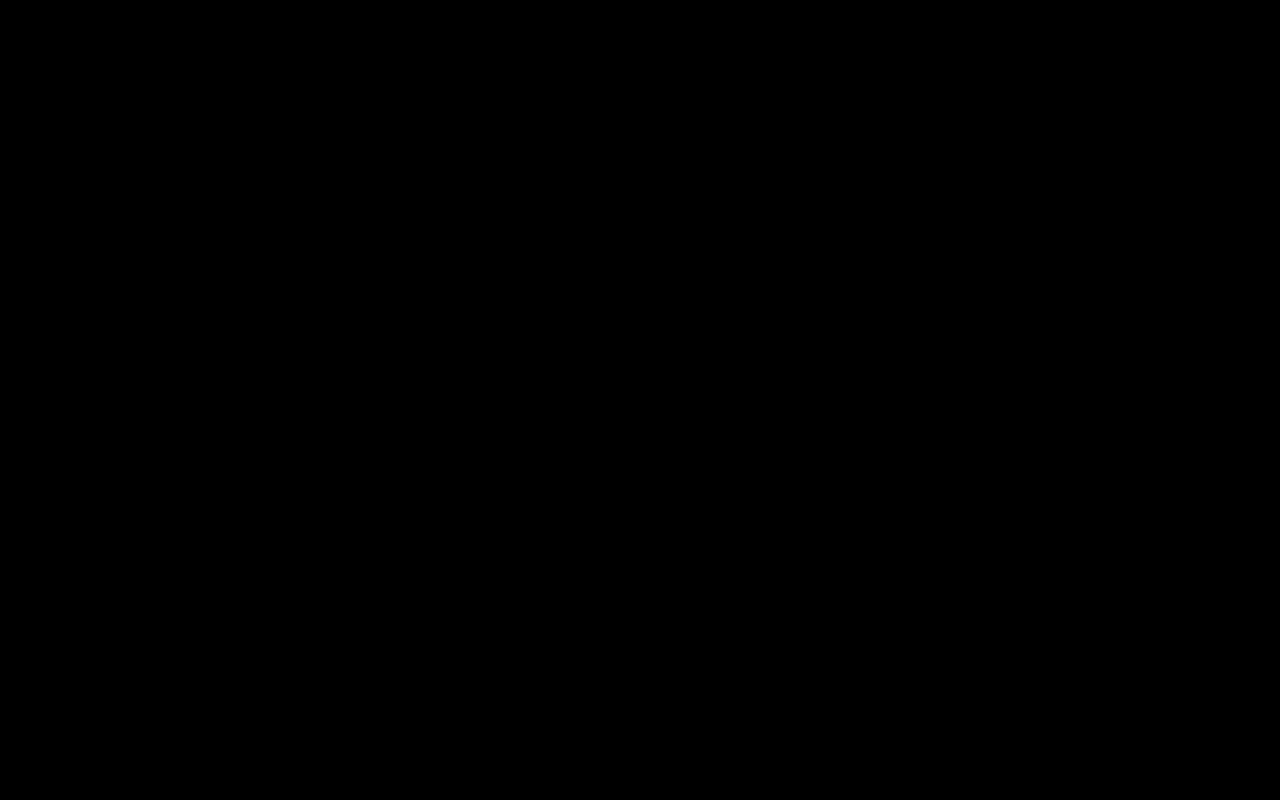
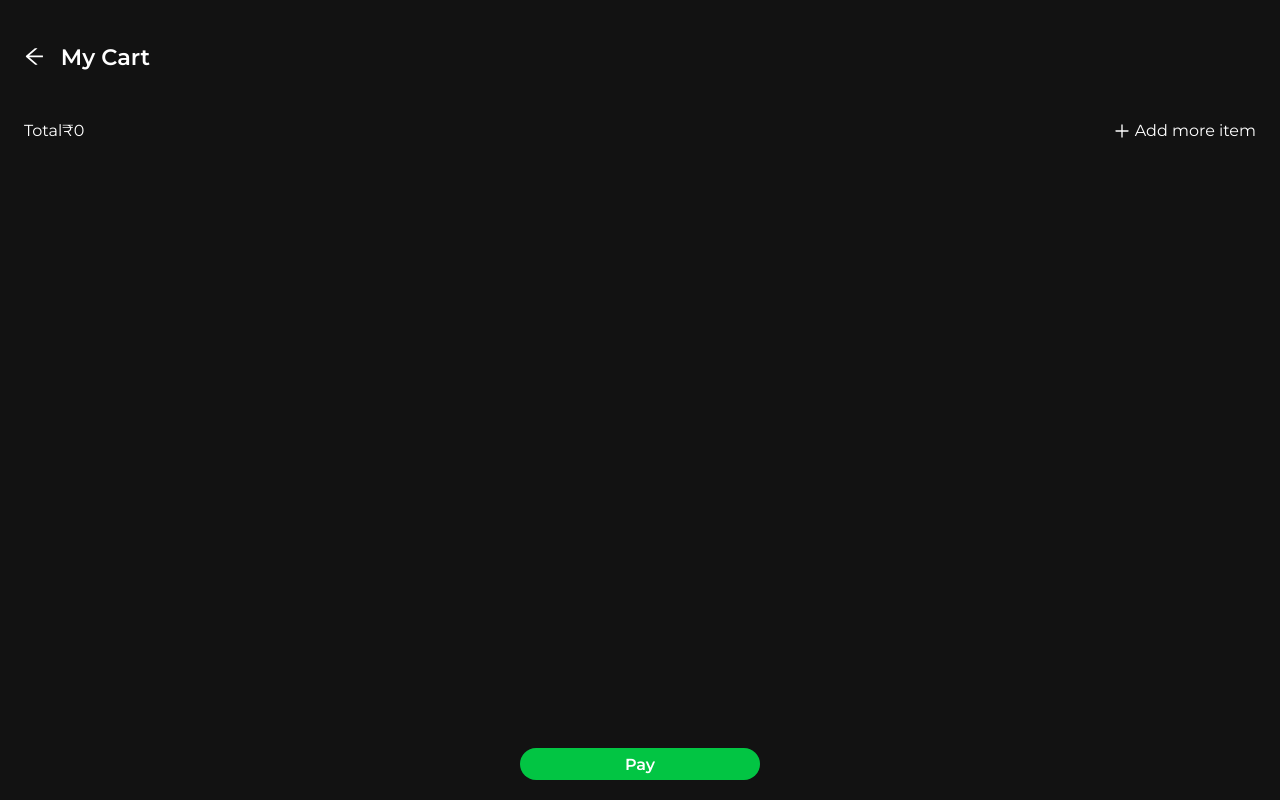
Before and after one commit to akhilakottary/Afc, a React (Vite) app: page /view-cart in a window 1280 px wide. Before the commit this address had no page. Built offline with nearby package versions, Linux system fonts and the light colour scheme; a web font is replaced by a local one.

Commit message:
Preserve selected items when returning from My Cart

```diff
--- a/src/App.tsx
+++ b/src/App.tsx
@@ -7,6 +7,7 @@ import OtpPage from './pages/user/otp';
 import HomePage from './pages/user/home-page';
 import SavouryMenuPage from './pages/user/savoury-menu';
 import FoodCourtMenuPage from './pages/user/fc-menu';
+import CartPage from './pages/user/cart-page';
 
 
 const App = () => {
@@ -19,6 +20,8 @@ const App = () => {
         <Route path="/home-page" element={<HomePage />} />
         <Route path="/savoury-menu" element={<SavouryMenuPage />} />
         <Route path="/fc-menu" element={<FoodCourtMenuPage />} />
+        <Route path="/view-cart" element={< CartPage />} />
+
       </Routes>
     </Router>
   );
--- a/src/common-components/button.css
+++ b/src/common-components/button.css
@@ -79,6 +79,7 @@
     height: 2rem;
     font-size: 1rem;
 
+
   }
 }
 
--- /dev/null
+++ b/src/common-components/delete-icon.tsx
@@ -0,0 +1,2 @@
+import { DeleteOutlined } from '@ant-design/icons';
+export default DeleteOutlined;
--- /dev/null
+++ b/src/common-components/plus-icon.tsx
@@ -0,0 +1,2 @@
+import { PlusOutlined } from '@ant-design/icons';
+export default PlusOutlined;
--- /dev/null
+++ b/src/pages/user/cart-page.css
@@ -0,0 +1,152 @@
+.cart-page {
+  background-color: #121212;
+  min-height: 100vh;
+  color: white;
+  padding: 1.5rem;
+  font-family: 'Montserrat', sans-serif;
+}
+
+.cart-header {
+  display: flex;
+  align-items: center;
+  gap: 1rem;
+}
+
+.back-icon {
+  font-size: 1.3rem;
+  cursor: pointer;
+}
+
+.cart-title {
+  font-size: 1.4rem;
+  font-weight: 600;
+}
+
+.cart-items {
+  display: flex;
+  flex-direction: column;
+  gap: 1rem;
+  margin: 1rem 0;
+}
+
+.cart-item {
+  display: flex;
+  align-items: center;
+  background: #1e1e1e;
+  padding: 10px;
+  border-radius: 12px;
+  justify-content: space-between;
+}
+
+.item-img-container {
+  position: relative;
+}
+
+.bookmark {
+  position: absolute;
+  top: -10px;
+  right: -8px;
+  width: 11px;
+  height: 20px;
+  background-color: #007bff;
+  clip-path: polygon(0 0, 100% 0, 100% 70%, 50% 100%, 0 70%);
+  z-index: 2;
+}
+
+.item-img {
+  width: 60px;
+  height: 60px;
+  border-radius: 8px;
+  object-fit: cover;
+}
+
+.item-details {
+  flex: 1;
+  margin-left: 1rem;
+}
+
+.item-name {
+  font-size: 1rem;
+  font-weight: 600;
+}
+
+.item-price {
+  font-size: 0.9rem;
+  color: #aaa;
+}
+
+.item-actions {
+  display: flex;
+  flex-direction: column;
+  align-items: center;
+  gap: 6px;
+}
+
+.qty-controls {
+  display: flex;
+  align-items: center;
+  background: #2a2a2a;
+  border-radius: 8px;
+}
+
+.qty-controls button {
+  background: none;
+  border: none;
+  color: white;
+  padding: 4px 8px;
+  font-size: 1.1rem;
+  cursor: pointer;
+}
+
+.delete-icon {
+  font-size: 1.2rem;
+  color: red;
+  cursor: pointer;
+}
+
+.bookmark-notice {
+  display: flex;
+  align-items: center;
+  background: #1e1e1e;
+  padding: 10px;
+  border-radius: 8px;
+  margin-bottom: 1rem;
+}
+
+.bookmark-icon {
+  width: 11px;
+  height: 20px;
+  background-color: #007bff;
+  clip-path: polygon(0 0, 100% 0, 100% 70%, 50% 100%, 0 70%);
+  margin-right: 10px;
+}
+
+.cart-footer {
+  margin-top: auto;
+}
+
+.total-pay-row {
+  display: flex;
+  justify-content: space-between;
+  align-items: center;
+  margin-bottom: 1rem;
+}
+
+.add-more {
+  display: flex;
+  align-items: center;
+  gap: 5px;
+  cursor: pointer;
+}
+
+.pay-button{
+  position: fixed;
+  bottom: 0.25rem;
+  left: 0;
+  right: 0;
+  display: flex;
+  justify-content: center;
+  margin: 1.5rem auto 1rem;
+  font-weight: 600;
+  width: 240px;
+}
--- /dev/null
+++ b/src/pages/user/cart-page.tsx
@@ -0,0 +1,133 @@
+import './cart-page.css';
+import { useEffect } from 'react';
+import { useNavigate } from 'react-router-dom';
+import { useAppDispatch, useAppSelector } from '../../app/hooks';
+import { removeItem, updateQuantity, clearCart } from '../../features/cart/cartslice';
+import { ArrowLeftOutlined, PlusOutlined, DeleteOutlined, MinusOutlined } from '@ant-design/icons';
+import { message, Button as AntButton } from 'antd';
+import CommonButton from '../../common-components/button';
+
+const CartPage = () => {
+  const navigate = useNavigate();
+  const dispatch = useAppDispatch();
+  const cartType = useAppSelector((state) => state.cart.cartType);
+  const cartItems = useAppSelector((state) =>
+    cartType === 'savoury' ? state.cart.savouryItems : state.cart.foodCourtItems
+  );
+
+  const total = cartItems.reduce((sum, item) => sum + item.price * item.quantity, 0);
+  const hasBookmark = cartItems.some((item) => item.isBookmarked);
+
+  useEffect(() => {
+    if (cartItems.length === 0) {
+      if (cartType === 'savoury') {
+        navigate('/savoury-menu');
+      } else if (cartType === 'foodcourt') {
+        navigate('/fc-menu');
+      }
+    }
+  }, [cartItems.length, cartType, navigate]);
+
+  const handleQtyChange = (id: number, qty: number) => {
+    if (cartType) {
+      dispatch(updateQuantity({ id, quantity: qty, type: cartType }));
+    }
+  };
+
+  const handleRemove = (id: number) => {
+    if (cartType) {
+      dispatch(removeItem({ id, type: cartType }));
+    }
+  };
+
+  const handlePay = () => {
+    message.success('Payment successful!');
+    if (cartType) {
+      dispatch(clearCart(cartType));
+    }
+    navigate('/token');
+  };
+
+  const handleAddMore = () => {
+    const path = cartType === 'savoury' ? '/savoury-menu' : '/fc-menu';
+    navigate(path, { state: { fromCart: true } });
+  };
+
+  return (
+    <div className="cart-page">
+      <div className="cart-header">
+        <ArrowLeftOutlined
+          className="back-icon"
+          onClick={() => {
+            const path = cartType === 'savoury' ? '/savoury-menu' : '/fc-menu';
+            navigate(path, { state: { fromCart: true } });
+          }}
+        />
+        <h2 className="cart-title">My Cart</h2>
+      </div>
+
+      <div className="cart-items">
+        {cartItems.map((item) => (
+          <div key={item.id} className="cart-item">
+            <img src={item.image} alt={item.name} className="item-img" />
+            <div className="item-details">
+              <h3 className="item-name">
+                {item.name}
+                {item.isBookmarked && <div className="bookmark" />}
+              </h3>
+              <p className="item-price">₹{item.price}</p>
+            </div>
+
+            <div className="item-actions">
+              <div className="quantity-controls">
+                <AntButton
+                  icon={<MinusOutlined />}
+                  size="small"
+                  onClick={() => handleQtyChange(item.id, Math.max(1, item.quantity - 1))}
+                />
+                <span className="quantity-value">{item.quantity}</span>
+                <AntButton
+                  icon={<PlusOutlined />}
+                  size="small"
+                  onClick={() => handleQtyChange(item.id, item.quantity + 1)}
+                />
+              </div>
+              <DeleteOutlined
+                className="delete-icon"
+                onClick={() => handleRemove(item.id)}
+              />
+            </div>
+          </div>
+        ))}
+      </div>
+
+      {hasBookmark && (
+        <div className="bookmark-notice">
+          <div className="bookmark-icon" />
+          <p>It takes few minutes to prepare your order. Once the order is ready we’ll notify you</p>
+        </div>
+      )}
+
+      <div className="cart-footer">
+        <div className="total-pay-row">
+          <div className="total-amount">
+            <span>Total</span>
+            <span>₹{total}</span>
+          </div>
+          <div className="add-more" onClick={handleAddMore}>
+            <PlusOutlined />
+            <span>Add more item</span>
+          </div>
+        </div>
+        <CommonButton
+          className='pay-button'
+          text="Pay"
+          onClick={handlePay}
+          type="primary"
+        />
+      </div>
+    </div>
+  );
+};
+
+export default CartPage;
--- a/src/pages/user/landing-page.css
+++ b/src/pages/user/landing-page.css
@@ -44,7 +44,7 @@
     display: flex;
   }
 
-  .main-layout{
+  .main-layout {
     gap: 21.25rem;
   }
 }
@@ -56,8 +56,8 @@
     display: flex;
   }
 
-  .main-layout{
-    gap: 21.25rem;
+  .main-layout {
+    gap: 30.25rem;
   }
 }
 
```
Also changed, not shown: src/common-components/checkbox.css (added, +16 -0 lines), src/common-components/checkbox.tsx (added, +30 -0 lines).
